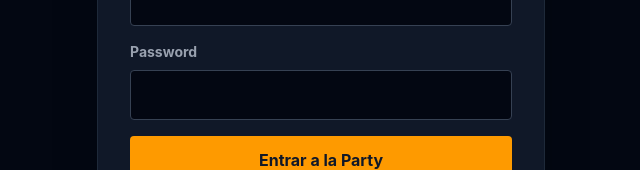
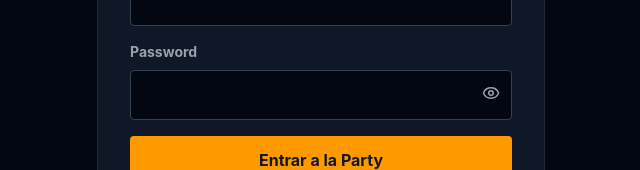
Before and after one commit to FrancoPandolfo/Sparnarok, a React (Vite) app in the folder Frontend/: page /login in a window 1280 px wide. Shown: the part 342-512 px from the top of the page, without its empty margins (319-959 px from the left). Built offline with nearby package versions, Linux system fonts and the light colour scheme.

Commit message:
feat(auth): add vite proxy and password visibility toggles

```diff
--- a/Frontend/src/features/auth/components/LoginForm.tsx
+++ b/Frontend/src/features/auth/components/LoginForm.tsx
@@ -1,10 +1,12 @@
 import { useState } from 'react';
 import { useNavigate, Link } from 'react-router-dom';
+import { Eye, EyeOff } from 'lucide-react';
 import { useAuthStore } from '../useAuthStore';
 
 export const LoginForm = () => {
   const [email, setEmail] = useState('');
   const [password, setPassword] = useState('');
+  const [showPassword, setShowPassword] = useState(false);
   const [error, setError] = useState('');
   const navigate = useNavigate();
   const setAuth = useAuthStore(state => state.setAuth);
@@ -48,13 +50,22 @@ export const LoginForm = () => {
           </div>
           <div>
             <label className="block text-gray-400 text-sm font-bold mb-2">Password</label>
-            <input
-              type="password"
-              required
-              value={password}
-              onChange={e => setPassword(e.target.value)}
-              className="w-full bg-gray-950 border border-gray-700 text-white rounded p-3 focus:outline-none focus:border-amber-500 transition-colors"
-            />
+            <div className="relative">
+              <input
+                type={showPassword ? "text" : "password"}
+                required
+                value={password}
+                onChange={e => setPassword(e.target.value)}
+                className="w-full bg-gray-950 border border-gray-700 text-white rounded p-3 pr-10 focus:outline-none focus:border-amber-500 transition-colors"
+              />
+              <button
+                type="button"
+                onClick={() => setShowPassword(!showPassword)}
+                className="absolute right-3 top-3.5 text-gray-400 hover:text-amber-500 transition-colors"
+              >
+                {showPassword ? <EyeOff size={18} /> : <Eye size={18} />}
+              </button>
+            </div>
           </div>
           <button type="submit" className="w-full bg-amber-500 text-gray-900 font-bold py-3 rounded hover:bg-amber-600 transition-colors">
             Entrar a la Party
--- a/Frontend/src/features/auth/components/RegisterForm.tsx
+++ b/Frontend/src/features/auth/components/RegisterForm.tsx
@@ -1,11 +1,13 @@
 import { useState } from 'react';
 import { useNavigate, Link } from 'react-router-dom';
+import { Eye, EyeOff } from 'lucide-react';
 import { useAuthStore } from '../useAuthStore';
 
 export const RegisterForm = () => {
   const [email, setEmail] = useState('');
   const [username, setUsername] = useState('');
   const [password, setPassword] = useState('');
+  const [showPassword, setShowPassword] = useState(false);
   const [error, setError] = useState('');
   const navigate = useNavigate();
   const setAuth = useAuthStore(state => state.setAuth);
@@ -76,14 +78,23 @@ export const RegisterForm = () => {
           </div>
           <div>
             <label className="block text-gray-400 text-sm font-bold mb-2">Password</label>
+            <div className="relative">
               <input
-              type="password"
+                type={showPassword ? "text" : "password"}
                 required
                 minLength={6}
                 value={password}
                 onChange={e => setPassword(e.target.value)}
-              className="w-full bg-gray-950 border border-gray-700 text-white rounded p-3 focus:outline-none focus:border-amber-500 transition-colors"
+                className="w-full bg-gray-950 border border-gray-700 text-white rounded p-3 pr-10 focus:outline-none focus:border-amber-500 transition-colors"
               />
+              <button
+                type="button"
+                onClick={() => setShowPassword(!showPassword)}
+                className="absolute right-3 top-3.5 text-gray-400 hover:text-amber-500 transition-colors"
+              >
+                {showPassword ? <EyeOff size={18} /> : <Eye size={18} />}
+              </button>
+            </div>
           </div>
           <button type="submit" className="w-full bg-amber-500 text-gray-900 font-bold py-3 rounded hover:bg-amber-600 transition-colors">
             Crear Héroe
--- a/Frontend/vite.config.ts
+++ b/Frontend/vite.config.ts
@@ -11,5 +11,13 @@ export default defineConfig({
   test: {
     environment: 'jsdom',
     globals: true
+  },
+  server: {
+    proxy: {
+      '/api': {
+        target: 'http://localhost:5250',
+        changeOrigin: true
+      }
+    }
   }
 })
```
Lines whose indentation alone changed are shown as unchanged.
